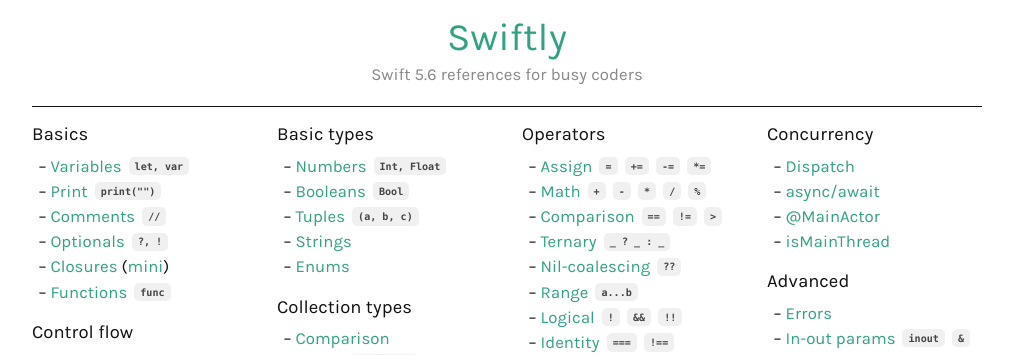
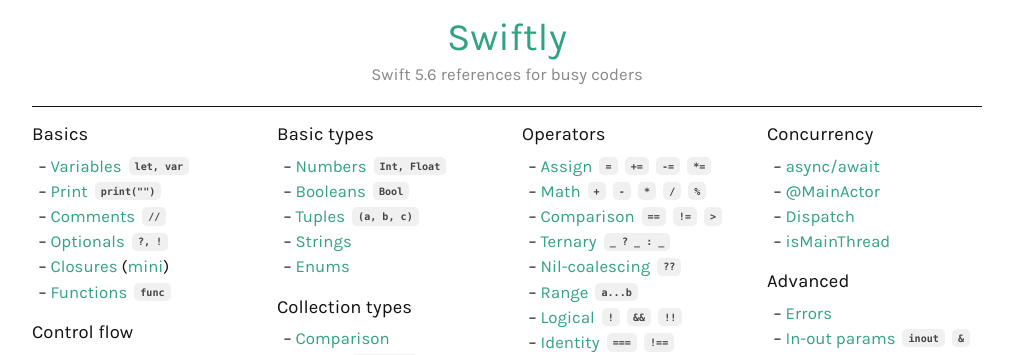
Before and after one commit to ebelinski/swiftly, a Jekyll site: the page built from index.md, in a window 1280 px wide. Shown: the top 355 px of the page, without its empty margins (133-1146 px from the left). Built offline with Jekyll 4.4.1, drawn with Linux system fonts in a browser that asks for light colours; comment, search, counter and statistics services are not loaded.

Commit message:
Rearranged concurrency section.

```diff
--- a/index.md
+++ b/index.md
@@ -75,9 +75,9 @@ layout: default
 
 #### Concurrency
 
-* [Dispatch](/dispatch)
 * [async/await](/async-await)
 * [@MainActor](/mainactor)
+* [Dispatch](/dispatch)
 * [isMainThread](/ismainthread)
 
 #### Advanced
```
